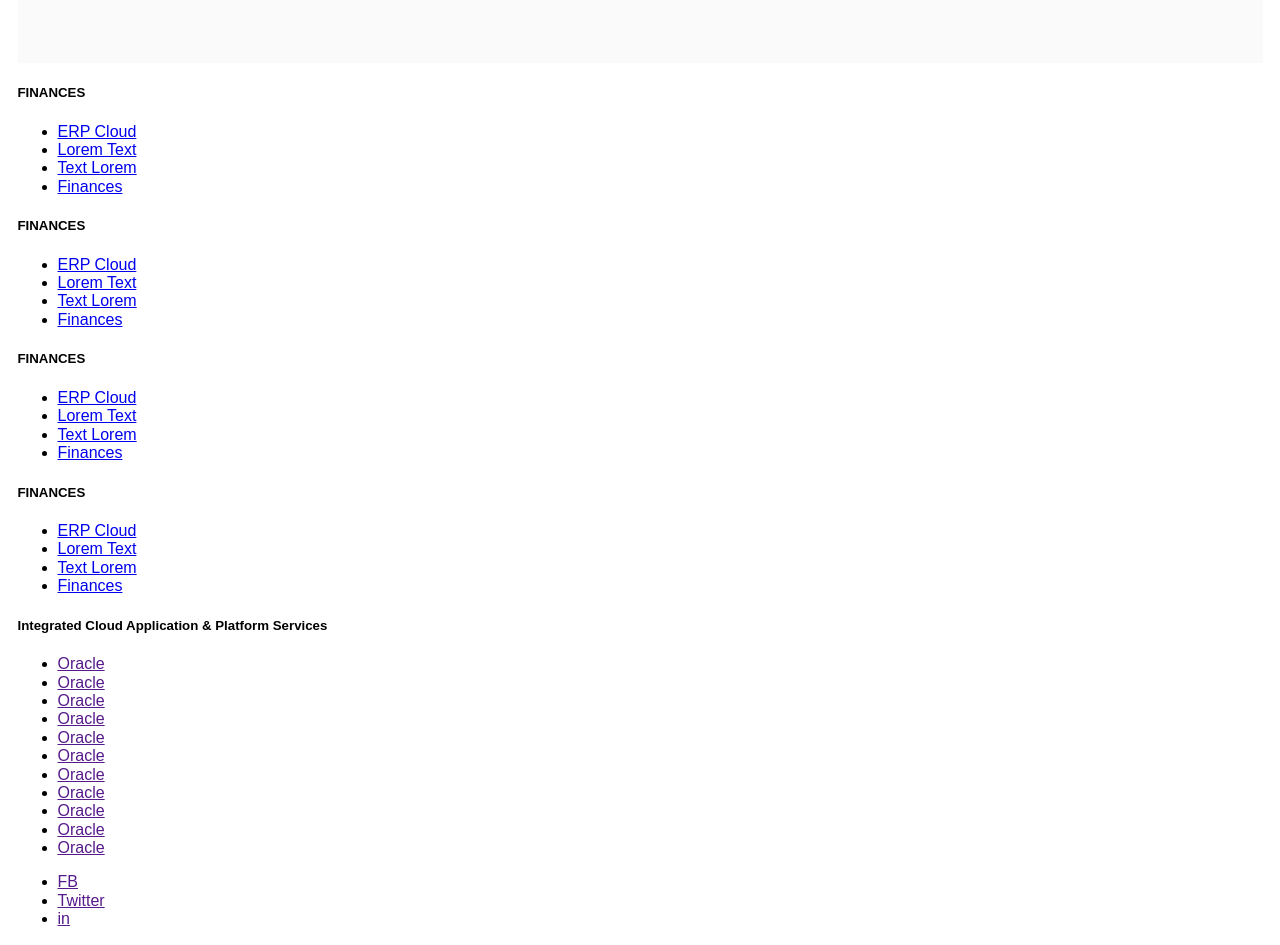
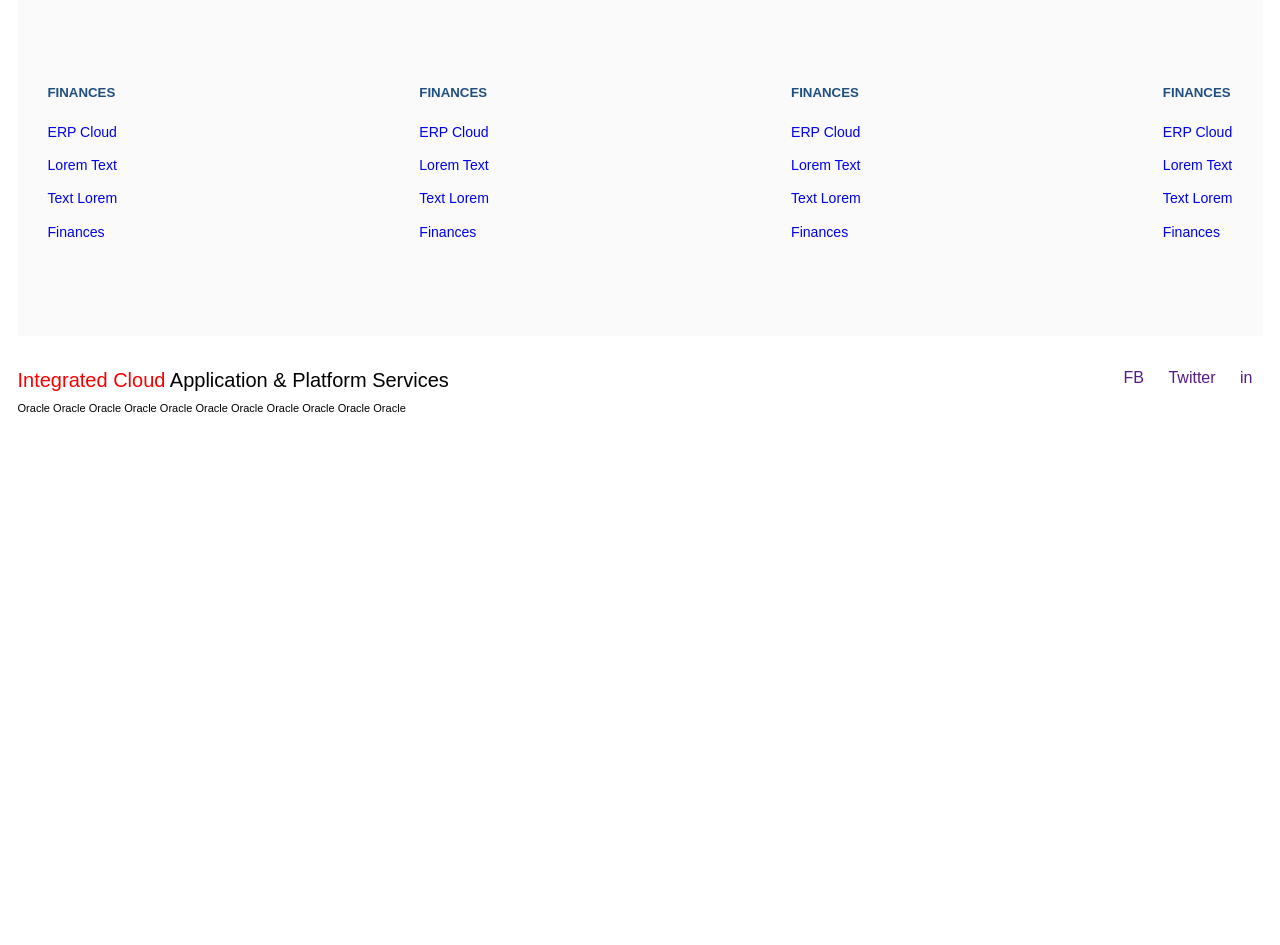
Before and after one commit to LoreFreyre/PracticaRDS1, a plain HTML site: page index.html in a window 1280 px wide. Shown: the part 2460-3405 px from the top of the page. After the commit the page ends 2875 px from the top, so only its background shows below. Drawn offline with Linux system fonts and the light colour scheme.

Commit message:
Estilos CSS Footer 100%

```diff
--- a/index.html
+++ b/index.html
@@ -175,124 +175,125 @@
 
 <!-- FOOTER -->
 	<footer class="footer">
-	<!-- COL 1 -->
-		<div class="footer-col">
-			<h5 class="footer-col-title">FINANCES</h5>
-			<ul class="footer-col-list">
-				<li class="item">
-					<a href="#" class="item-link">ERP Cloud</a>
+	<div class="footer-contentCols">
+		<!-- COL 1 -->
+		<div class="footer-contentCols-col">
+			<h5 class="title">FINANCES</h5>
+			<ul class="list">
+				<li class="list-item">
+					<a href="#" class="list-item-link">ERP Cloud</a>
 				</li>
-				<li class="item">
-					<a href="#" class="item-link">Lorem Text</a>
+				<li class="list-item">
+					<a href="#" class="list-item-link">Lorem Text</a>
 				</li>
-				<li class="item">
-					<a href="#" class="item-link">Text Lorem</a>
+				<li class="list-item">
+					<a href="#" class="list-item-link">Text Lorem</a>
 				</li>
-				<li class="item">
-					<a href="#" class="item-link">Finances</a>
+				<li class="list-item">
+					<a href="#" class="list-item-link">Finances</a>
 				</li>
 			</ul>
 		</div>
 
 	<!-- COL 2 -->
-		<div class="footer-col">
-			<h5 class="footer-col-title">FINANCES</h5>
-			<ul class="footer-col-list">
-				<li class="item">
-					<a href="#" class="item-link">ERP Cloud</a>
+		<div class="footer-contentCols-col">
+			<h5 class="title">FINANCES</h5>
+			<ul class="list">
+				<li class="list-item">
+					<a href="#" class="list-item-link">ERP Cloud</a>
 				</li>
-				<li class="item">
-					<a href="#" class="item-link">Lorem Text</a>
+				<li class="list-item">
+					<a href="#" class="list-item-link">Lorem Text</a>
 				</li>
-				<li class="item">
-					<a href="#" class="item-link">Text Lorem</a>
+				<li class="list-item">
+					<a href="#" class="list-item-link">Text Lorem</a>
 				</li>
-				<li class="item">
-					<a href="#" class="item-link">Finances</a>
+				<li class="list-item">
+					<a href="#" class="list-item-link">Finances</a>
 				</li>
 			</ul>
 		</div>
 
 		<!-- COL 3 -->
-		<div class="footer-col">
-			<h5 class="footer-col-title">FINANCES</h5>
-			<ul class="footer-col-list">
-				<li class="item">
-					<a href="#" class="item-link">ERP Cloud</a>
+		<div class="footer-contentCols-col">
+			<h5 class="title">FINANCES</h5>
+			<ul class="list">
+				<li class="list-item">
+					<a href="#" class="list-item-link">ERP Cloud</a>
 				</li>
-				<li class="item">
-					<a href="#" class="item-link">Lorem Text</a>
+				<li class="list-item">
+					<a href="#" class="list-item-link">Lorem Text</a>
 				</li>
-				<li class="item">
-					<a href="#" class="item-link">Text Lorem</a>
+				<li class="list-item">
+					<a href="#" class="list-item-link">Text Lorem</a>
 				</li>
-				<li class="item">
-					<a href="#" class="item-link">Finances</a>
+				<li class="list-item">
+					<a href="#" class="list-item-link">Finances</a>
 				</li>
 			</ul>
 		</div>
 
 		<!-- COL 4 -->
-		<div class="footer-col">
-			<h5 class="footer-col-title">FINANCES</h5>
-			<ul class="footer-col-list">
-				<li class="item">
-					<a href="#" class="item-link">ERP Cloud</a>
+		<div class="footer-contentCols-col">
+			<h5 class="title">FINANCES</h5>
+			<ul class="list">
+				<li class="list-item">
+					<a href="#" class="list-item-link">ERP Cloud</a>
 				</li>
-				<li class="item">
-					<a href="#" class="item-link">Lorem Text</a>
+				<li class="list-item">
+					<a href="#" class="list-item-link">Lorem Text</a>
 				</li>
-				<li class="item">
-					<a href="#" class="item-link">Text Lorem</a>
+				<li class="list-item">
+					<a href="#" class="list-item-link">Text Lorem</a>
 				</li>
-				<li class="item">
-					<a href="#" class="item-link">Finances</a>
+				<li class="list-item">
+					<a href="#" class="list-item-link">Finances</a>
 				</li>
 			</ul>
 		</div>
-
-		<h5 class="footer-title">
-			Integrated Cloud Application & Platform Services
+	</div>
+		<div class="footer-contentBottom">
+		<h5 class="footer-contentBottom-title">
+			<span>Integrated Cloud</span> Application &amp; Platform Services
 		</h5>
 
-		<ul class="footer-list">
-			<li class="footer-list-item">
-				<a href="" class="link">Oracle</a>
+		<ul class="footer-contentBottom-listLinks">
+			<li class="item">
+				<a href="" class="item-link">Oracle</a>
 			</li>
-			<li class="footer-list-item">
-				<a href="" class="link">Oracle</a>
+			<li class="item">
+				<a href="" class="item-link">Oracle</a>
 			</li>
-			<li class="footer-list-item">
-				<a href="" class="link">Oracle</a>
+			<li class="item">
+				<a href="" class="item-link">Oracle</a>
 			</li>
-			<li class="footer-list-item">
-				<a href="" class="link">Oracle</a>
+			<li class="item">
+				<a href="" class="item-link">Oracle</a>
 			</li>
-			<li class="footer-list-item">
-				<a href="" class="link">Oracle</a>
+			<li class="item">
+				<a href="" class="item-link">Oracle</a>
 			</li>
-			<li class="footer-list-item">
-				<a href="" class="link">Oracle</a>
+			<li class="item">
+				<a href="" class="item-link">Oracle</a>
 			</li>
-			<li class="footer-list-item">
-				<a href="" class="link">Oracle</a>
+			<li class="item">
+				<a href="" class="item-link">Oracle</a>
 			</li>
-			<li class="footer-list-item">
-				<a href="" class="link">Oracle</a>
+			<li class="item">
+				<a href="" class="item-link">Oracle</a>
 			</li>
-			<li class="footer-list-item">
-				<a href="" class="link">Oracle</a>
+			<li class="item">
+				<a href="" class="item-link">Oracle</a>
 			</li>
-			<li class="footer-list-item">
-				<a href="" class="link">Oracle</a>
+			<li class="item">
+				<a href="" class="item-link">Oracle</a>
 			</li>
-			<li class="footer-list-item">
-				<a href="" class="link">Oracle</a>
+			<li class="item">
+				<a href="" class="item-link">Oracle</a>
 			</li>
 		</ul>
 
-		<div class="footer-social">
-			<ul class="footer-social-list">
+		<ul class="footer-contentBottom-listSocial">
 				<li class="item">
 					<a href="" class="item-link">FB</a>
 				</li>
@@ -302,9 +303,8 @@
 				<li class="item">
 					<a href="" class="item-link">in</a>
 				</li>
-			</ul>
-		</div>
-
+		</ul>
+	</div>
 	</footer>
 </div>
 	<script src="./src/js/index.js"></script>
--- a/src/css/index.css
+++ b/src/css/index.css
@@ -282,3 +282,93 @@
 	border: 1px solid black;
 	color: black;
 }
+
+
+/*Footer*/
+
+.footer{
+
+}
+
+/*footer columns*/
+
+.footer-contentCols{
+	background-color: #fafafa;
+	display: flex;
+	justify-content: space-between;
+}
+
+
+.footer-contentCols-col{
+	padding: 0 30px 50px;
+
+}
+.footer-contentCols-col{
+	color: #1f4f82;
+	margin-bottom: 30px;
+}
+
+.footer-contentCols-col .list{
+	list-style: none;
+	padding: 0;
+	margin: 0;
+}
+.footer-contentCols-col .list-item{
+	margin: 0 0 15px;
+
+}
+.footer-contentCols-col .list-item-link{
+	text-decoration: none;
+	font-size: 0.88em;
+}
+
+/*Footer bottom*/
+
+.footer-contentBottom{
+	position: relative;
+
+}
+.footer-contentBottom-title{
+		font-size: 1.25em;
+		margin-bottom: 10px;
+		font-weight: normal;
+}
+.footer-contentBottom-title span{
+	color:#f80000;
+	}
+
+.footer-contentBottom-listLinks{
+	list-style: none;
+	padding: 0;
+	margin: 0;
+	font-size: 0.69em;
+		}
+
+.footer-contentBottom-listLinks .item{
+	display: inline-block;
+
+	}
+
+.footer-contentBottom-listLinks .item-link{
+	text-decoration: none;
+	color: black;
+
+}
+
+.footer-contentBottom-listSocial{
+	list-style: none;
+	margin: 0;
+	padding: 0;
+	position: absolute;
+	right: 0;
+	top: 0;
+}
+
+.footer-contentBottom-listSocial .item{
+	display: inline-block;
+}
+
+.footer-contentBottom-listSocial .item-link{
+	text-decoration: none;
+	padding: 10px;
+}
```
